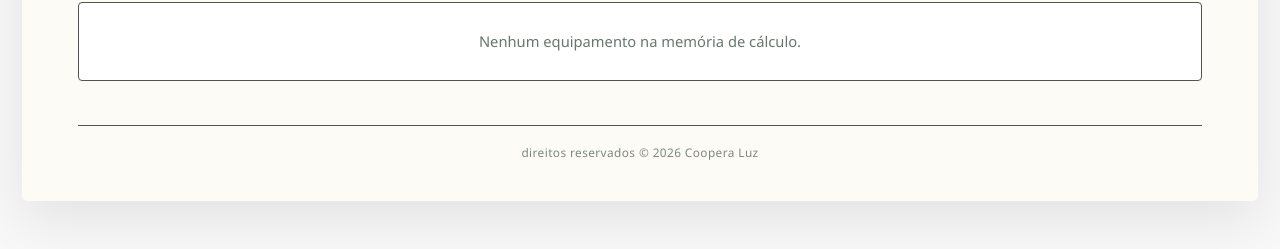
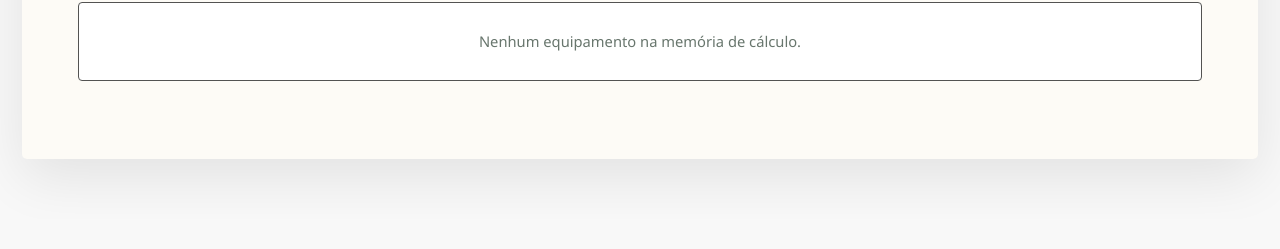
Before and after one commit to italogomes347/cooperamediador, a website: page public/index.html in a window 1280 px wide. Shown: the part 581-830 px from the top of the page. After the commit the page ends 800 px from the top, so only its background shows below. Drawn offline with Linux system fonts and the light colour scheme.

Commit message:
Update index.html

```diff
--- a/public/index.html
+++ b/public/index.html
@@ -60,9 +60,6 @@
       </section>
 
     </main>
-    <footer class="terminal-footer">
-      <p>direitos reservados &copy; 2026 Coopera Luz</p>
-    </footer>
   </div>
   <script src="app.js"></script>
 </body>
```
